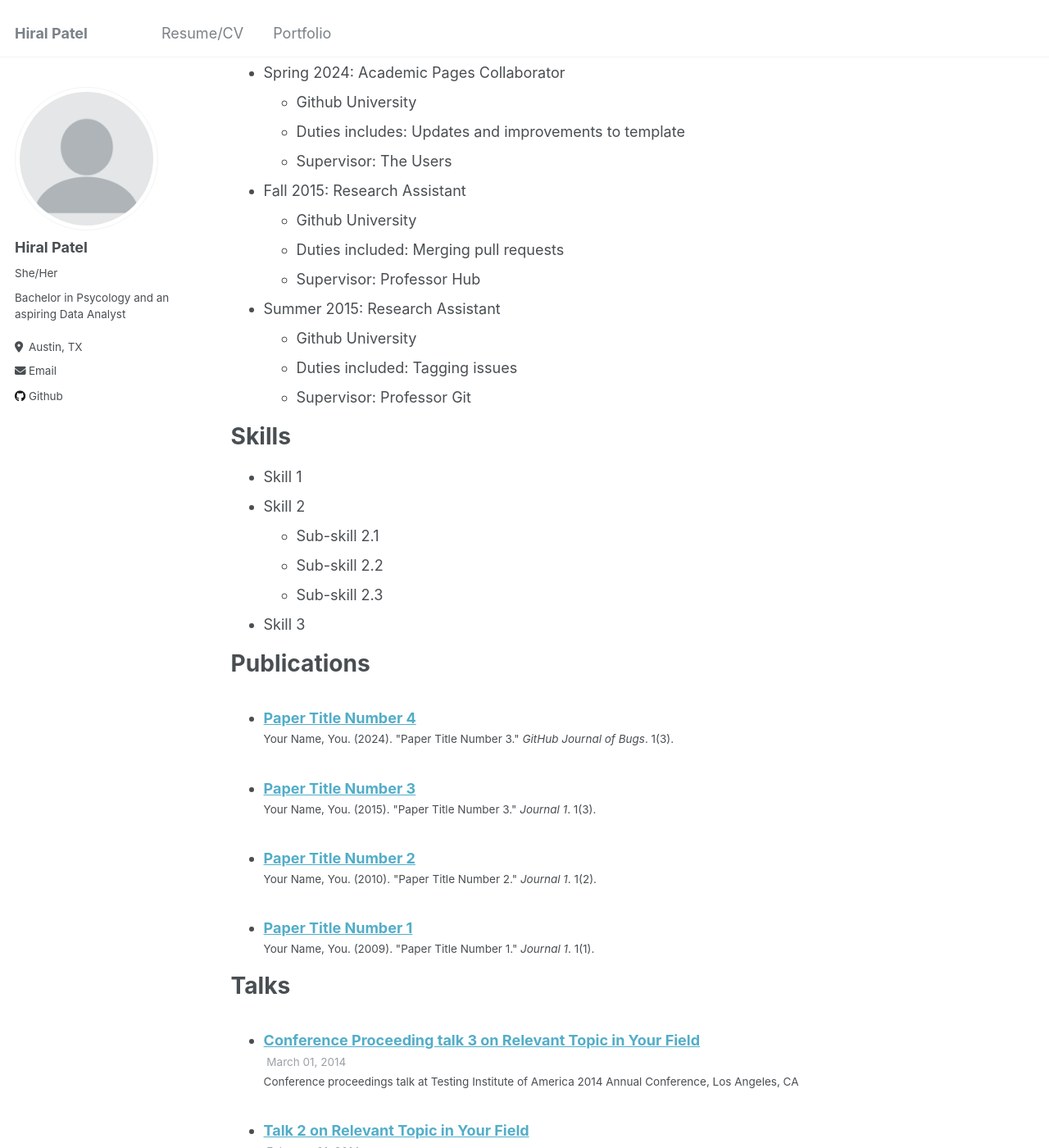
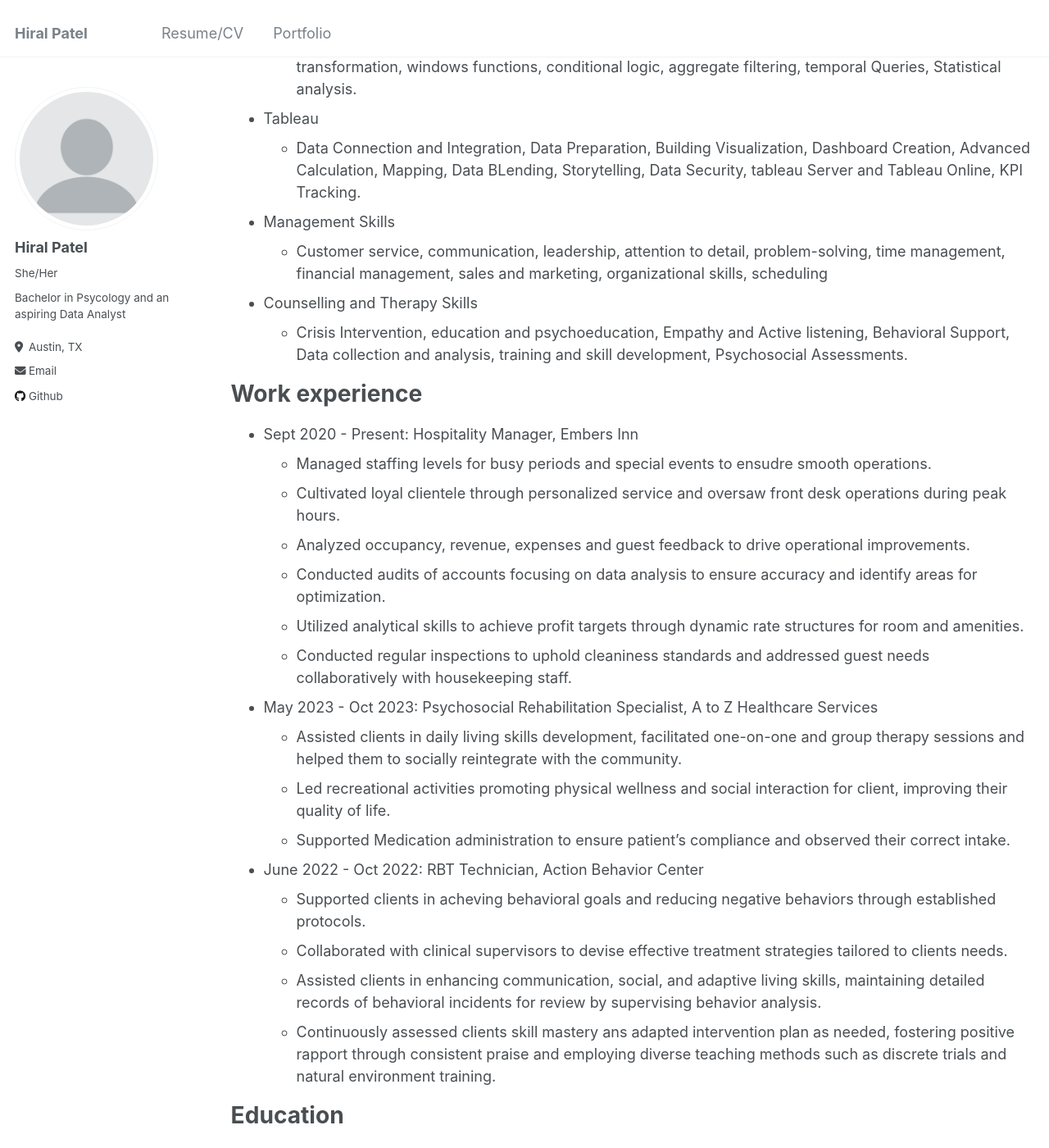
Before and after one commit to hiral-patel-da/hiral-patel-da.github.io, a Jekyll site: the page built from _pages/cv.md, in a window 1280 px wide and 1400 px high, scrolled down 294 px. Shown: the whole window at 82% size. Built offline with Jekyll 4.4.1, drawn with Linux system fonts in a browser that asks for light colours; some of the changed text lies outside the part shown.

Commit message:
Updated Resume

```diff
--- a/_pages/cv.md
+++ b/_pages/cv.md
@@ -9,56 +9,51 @@ redirect_from:
 
 {% include base_path %}
 
-Education
+Skills
 ======
-* Ph.D in Version Control Theory, GitHub University, 2018 (expected)
-* M.S. in Jekyll, GitHub University, 2014
-* B.S. in GitHub, GitHub University, 2012
+* Microsoft Excel
+  * Basic functions and formulas, Advanced functions, Pivot tables, Data validation, Data cleaning and preparation, Conditional formating, Charts and graphs, Dashboard creation, statistical analysis.
+* SQL - Structured Query Language
+  * Basic queries, Joins, Aggregate functions, filtering and sorting, Subqueries, Data manipulation, Data transformation, windows functions, conditional logic, aggregate filtering, temporal Queries, Statistical analysis.
+* Tableau
+  * Data Connection and Integration, Data Preparation, Building Visualization, Dashboard Creation, Advanced Calculation, Mapping, Data BLending, Storytelling, Data Security, tableau Server and Tableau Online, KPI Tracking.
+* Management Skills
+  * Customer service, communication, leadership, attention to detail, problem-solving, time management, financial management, sales and marketing, organizational skills, scheduling
+* Counselling and Therapy Skills
+  * Crisis Intervention, education and psychoeducation, Empathy and Active listening, Behavioral Support, Data collection and analysis, training and skill development, Psychosocial Assessments.
 
 Work experience
 ======
-* Spring 2024: Academic Pages Collaborator
-  * Github University
-  * Duties includes: Updates and improvements to template
-  * Supervisor: The Users
+* Sept 2020 - Present: Hospitality Manager, Embers Inn
+  * Managed staffing levels for busy periods and special events to ensudre smooth operations.
+  * Cultivated loyal clientele through personalized service and oversaw front desk operations during peak hours.
+  * Analyzed occupancy, revenue, expenses and guest feedback to drive operational improvements.
+  * Conducted audits of accounts focusing on data analysis to ensure accuracy and identify areas for optimization.
+  * Utilized analytical skills to achieve profit targets through dynamic rate structures for room and amenities.
+  * Conducted regular inspections to uphold cleaniness standards and addressed guest needs collaboratively with housekeeping staff.
 
-* Fall 2015: Research Assistant
-  * Github University
-  * Duties included: Merging pull requests
-  * Supervisor: Professor Hub
+* May 2023 - Oct 2023: Psychosocial Rehabilitation Specialist, A to Z Healthcare Services
+  * Assisted clients in daily living skills development, facilitated one-on-one and group therapy sessions and helped them to socially reintegrate with the community.
+  * Led recreational activities promoting physical wellness and social interaction for client, improving their quality of life.
+  * Supported Medication administration to ensure patient's compliance and observed their correct intake.
 
-* Summer 2015: Research Assistant
-  * Github University
-  * Duties included: Tagging issues
-  * Supervisor: Professor Git
+* June 2022 - Oct 2022: RBT Technician, Action Behavior Center
+  * Supported clients in acheving behavioral goals and reducing negative behaviors through established protocols.
+  * Collaborated with clinical supervisors to devise effective treatment strategies tailored to clients needs.
+  * Assisted clients in enhancing communication, social, and adaptive living skills, maintaining detailed records of behavioral incidents for review by supervising behavior analysis.
+  * Continuously assessed clients skill mastery ans adapted intervention plan as needed, fostering positive rapport through consistent praise and employing diverse teaching methods such as discrete trials and natural environment training.
 
-Skills
+Education
 ======
-* Skill 1
-* Skill 2
-  * Sub-skill 2.1
-  * Sub-skill 2.2
-  * Sub-skill 2.3
-* Skill 3
+* B.A. in Psychology, University of Kansas - Lawrence, 2022
 
-Publications
+Certifications
 ======
-  <ul>{% for post in site.publications reversed %}
-    {% include archive-single-cv.html %}
-  {% endfor %}</ul>
-
-Talks
-======
-  <ul>{% for post in site.talks reversed %}
-    {% include archive-single-talk-cv.html  %}
-  {% endfor %}</ul>
-
-Teaching
-======
-  <ul>{% for post in site.teaching reversed %}
-    {% include archive-single-cv.html %}
-  {% endfor %}</ul>
+  * Data Analysis in Excel, Datacamp - May 2024
+  * Data Analyst in Tableau, Datacamp - Apr 2024
+  * SQL Associate, Datacamp - Feb 2024
 
 Service and leadership
 ======
-* Currently signed in to 43 different slack teams
+  * Hospitality Managemnent, customer service - (2020 - Present)
+  * Support Services - assistanse to individual facing challenges (2021- 2023)
```
Also changed, not shown: other parts of _pages/cv.md (+1 -1 lines), README.md (+1 -1 lines).
